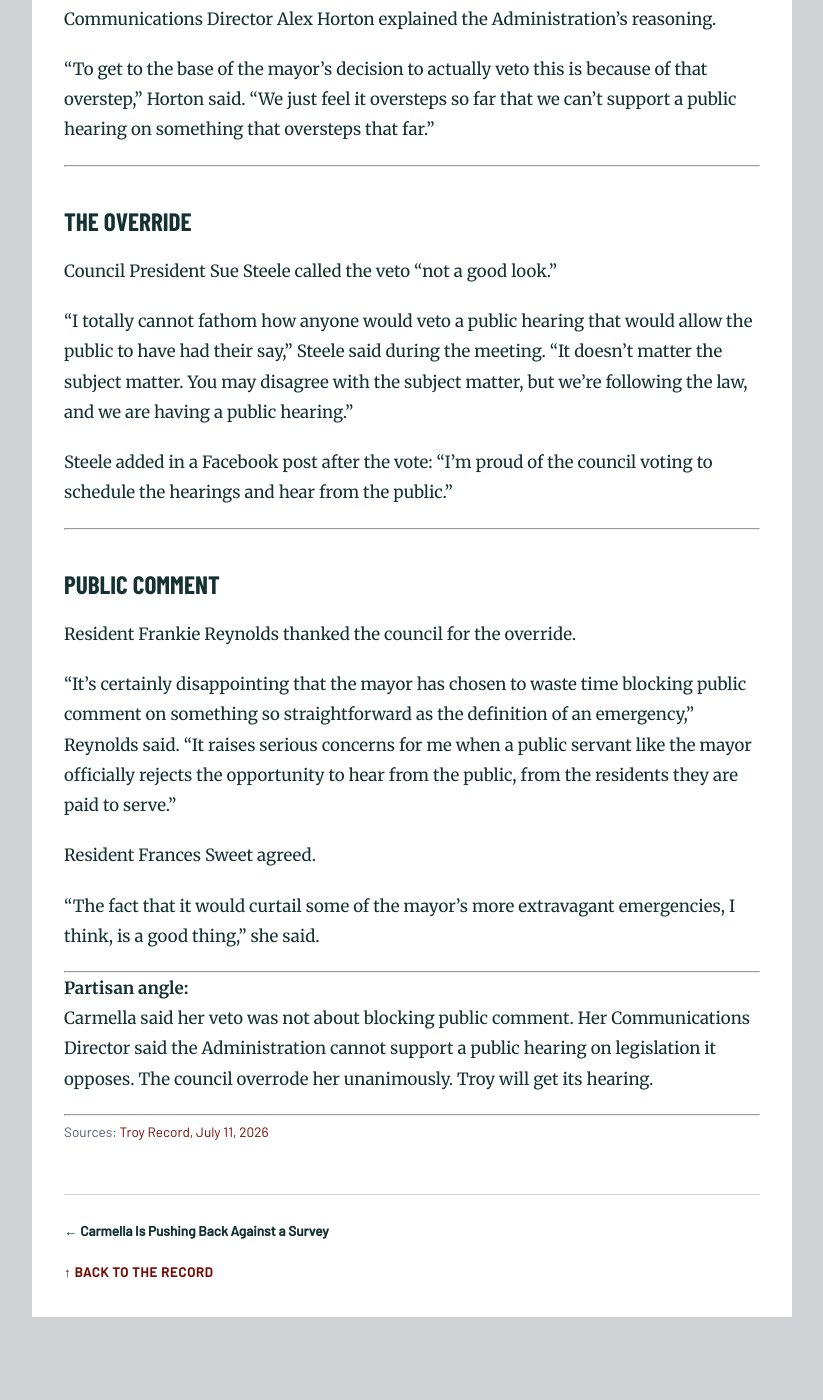
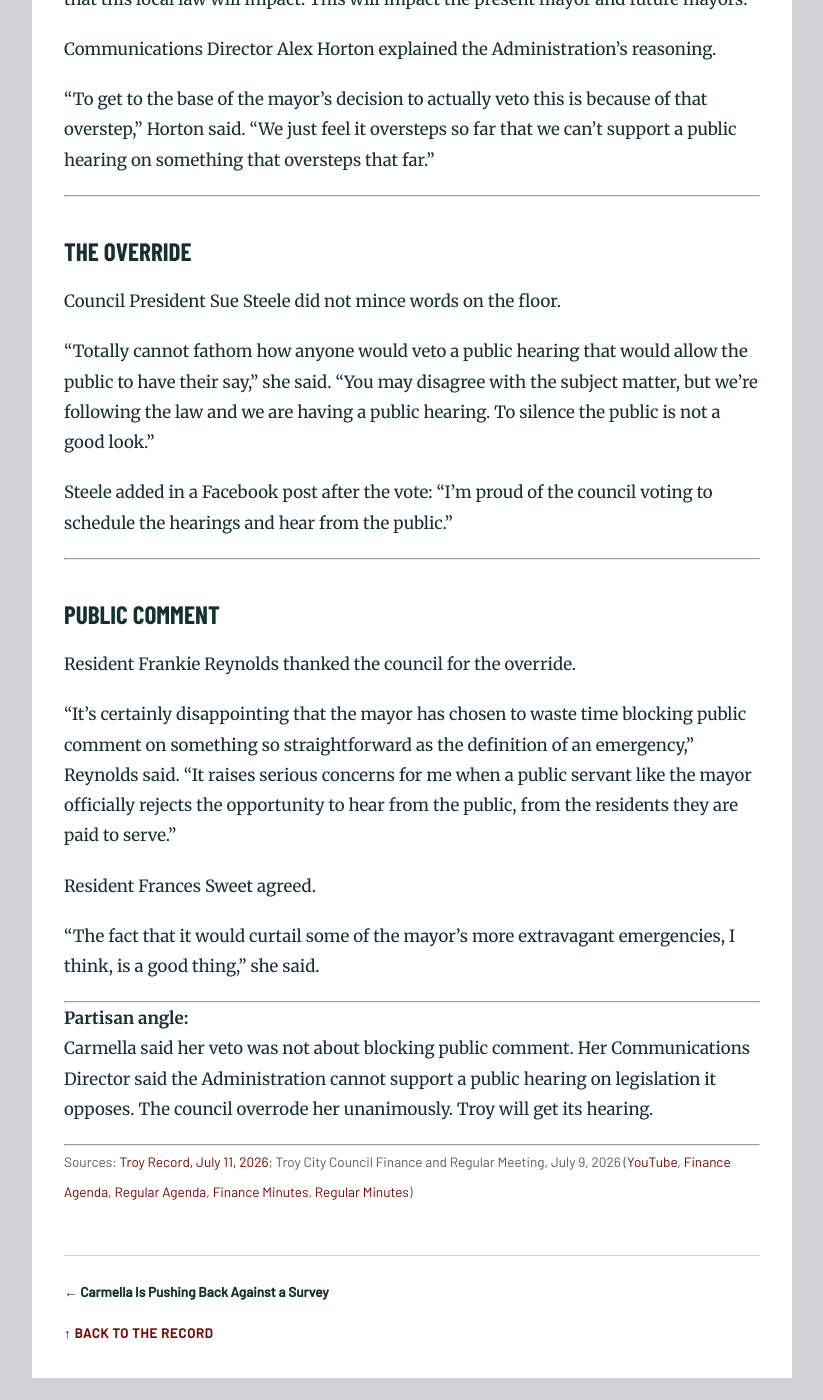
Before and after one commit to MdevitSEC/the-mantello-record, a Jekyll site: the page built from _posts/2026-07-11-charter-change-hearing-veto-override.md, in a window 1280 px wide and 1400 px high, scrolled down 1184 px. Shown: the whole window, without its empty margins (228-1051 px from the left). Built offline with Jekyll 4.4.1, drawn with Linux system fonts in a browser that asks for light colours; some web fonts are replaced; some of the changed text lies outside the part shown.

Commit message:
Update charter veto override post with transcript details
Add Res. 72 number, Local Law No. 4 of 2026 name, confirmed 7-0 vote,
Steele's fuller floor quote, and transcript/agenda/minutes as sources.

Co-Authored-By: Claude Sonnet 4.6 <noreply@anthropic.com>

```diff
--- a/_posts/2026-07-11-charter-change-hearing-veto-override.md
+++ b/_posts/2026-07-11-charter-change-hearing-veto-override.md
@@ -5,7 +5,7 @@ date: 2026-07-11
 categories: ["Executive Overreach", "Community Impact"]
 ---
 
-The Troy City Council voted unanimously to override Carmella's veto of a resolution scheduling public hearings on a proposed change to §C-40. The change would redefine the mayor's power to declare a state of emergency, bringing Troy's charter in line with Article 2-B, Section 24 of New York State Executive Law.
+The Troy City Council voted 7-0 to override Carmella's veto of Resolution 72, which scheduled public hearings on proposed Local Law No. 4 of 2026. The proposed law would repeal and replace §C-40, redefining the mayor's power to declare a state of emergency and bringing Troy's charter in line with Article 2-B, Section 24 of New York State Executive Law.
 
 Carmella did not veto the charter change. She vetoed the hearing.
 
@@ -33,9 +33,9 @@ Communications Director Alex Horton explained the Administration's reasoning.
 
 ## The Override
 
-Council President Sue Steele called the veto "not a good look."
+Council President Sue Steele did not mince words on the floor.
 
-"I totally cannot fathom how anyone would veto a public hearing that would allow the public to have had their say," Steele said during the meeting. "It doesn't matter the subject matter. You may disagree with the subject matter, but we're following the law, and we are having a public hearing."
+"Totally cannot fathom how anyone would veto a public hearing that would allow the public to have their say," she said. "You may disagree with the subject matter, but we're following the law and we are having a public hearing. To silence the public is not a good look."
 
 Steele added in a Facebook post after the vote: "I'm proud of the council voting to schedule the hearings and hear from the public."
 
@@ -57,4 +57,4 @@ Resident Frances Sweet agreed.
 
 ---
 
-*Sources: [Troy Record, July 11, 2026](https://www.troyrecord.com/2026/07/11/troy-city-council-overrides-mayors-veto-concerning-charter-change-hearing/)*
+*Sources: [Troy Record, July 11, 2026](https://www.troyrecord.com/2026/07/11/troy-city-council-overrides-mayors-veto-concerning-charter-change-hearing/); Troy City Council Finance and Regular Meeting, July 9, 2026 ([YouTube](https://www.youtube.com/watch?v=IDX792xQF78), [Finance Agenda](https://www.troyny.gov/AgendaCenter/ViewFile/Agenda/_07092026-1843), [Regular Agenda](https://www.troyny.gov/AgendaCenter/ViewFile/Agenda/_07092026-1844), [Finance Minutes](https://www.troyny.gov/AgendaCenter/ViewFile/Minutes/_07092026-1843), [Regular Minutes](https://www.troyny.gov/AgendaCenter/ViewFile/Minutes/_07092026-1844))*
```
